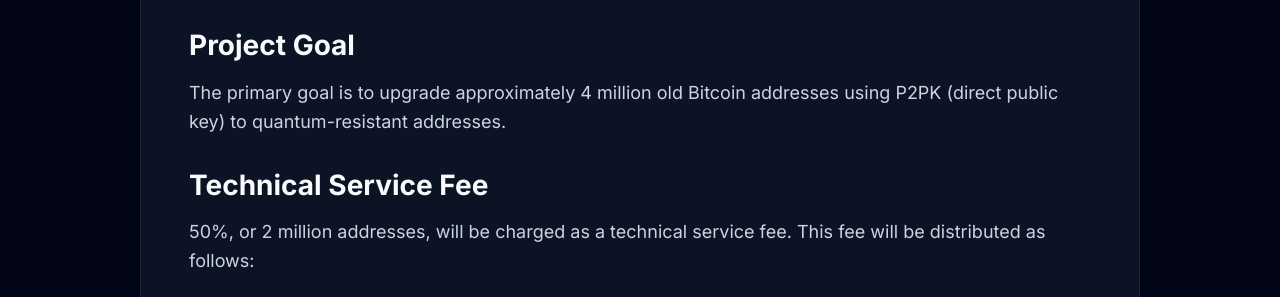
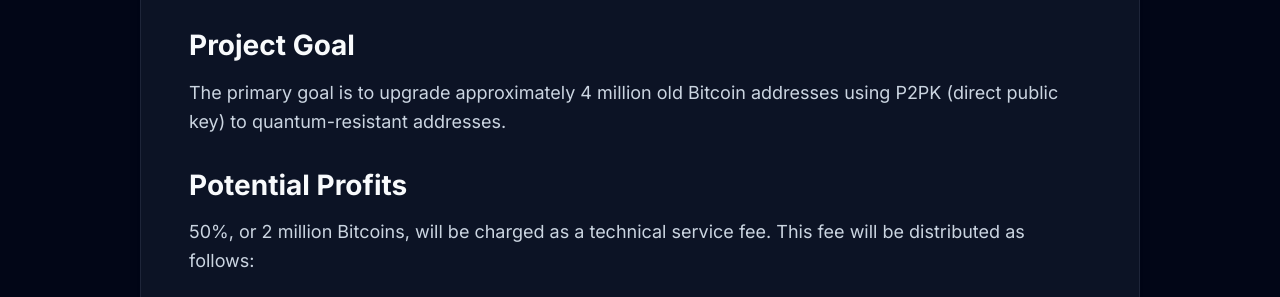
Before and after one commit to bitcoinqtum/web, a plain HTML site: page index.html in a window 1280 px wide. Both pictures are taken after a click on the link "Introduction". Shown: the part 426-723 px from the top of the page. Drawn offline with Linux system fonts and the light colour scheme.

Commit message:
Add files via upload

```diff
--- a/index.html
+++ b/index.html
@@ -57,8 +57,8 @@
                         <h3>Project Goal</h3>
                         <p>The primary goal is to upgrade approximately 4 million old Bitcoin addresses using P2PK (direct public key) to quantum-resistant addresses.</p>
 
-                        <h3>Technical Service Fee</h3>
-                        <p>50%, or 2 million addresses, will be charged as a technical service fee. This fee will be distributed as follows:</p>
+                        <h3>Potential Profits</h3>
+                        <p>50%, or 2 million Bitcoins, will be charged as a technical service fee. This fee will be distributed as follows:</p>
                         <ul>
                             <li>50% of the technical service fee will be airdropped to crowdfunding participants</li>
                             <li>50% will be used as administrative fees</li>
@@ -81,7 +81,7 @@
                     </div>
                     <div class="info-box">
                         <i class="fas fa-shield-alt"></i>
-                        <h4>Addresses to Upgrade</h4>
+                        <h4>Bitcoins to be protected</h4>
                         <p>~4 million</p>
                     </div>
                 </div>
```
Also changed, not shown: Readme.txt (added).
